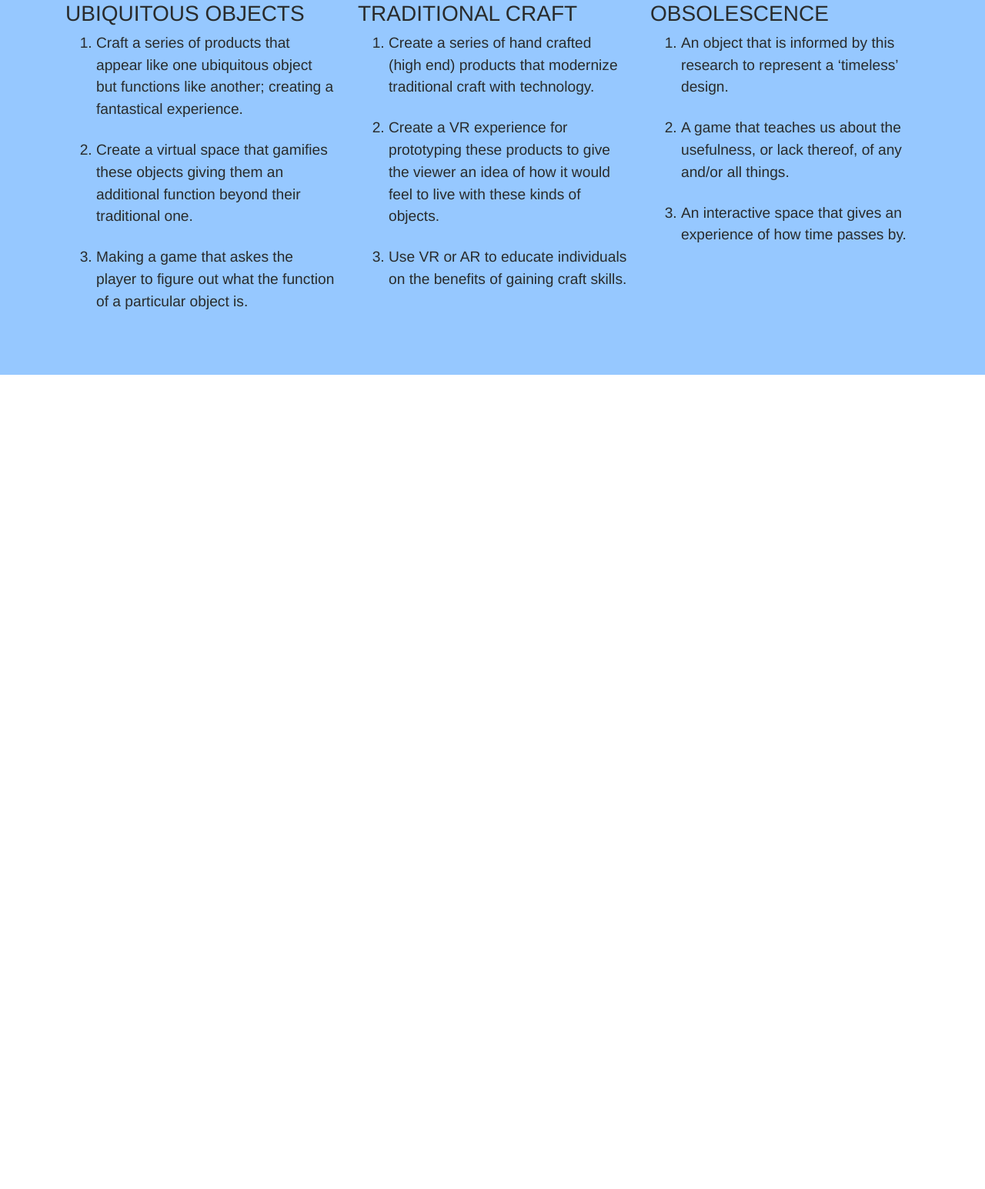
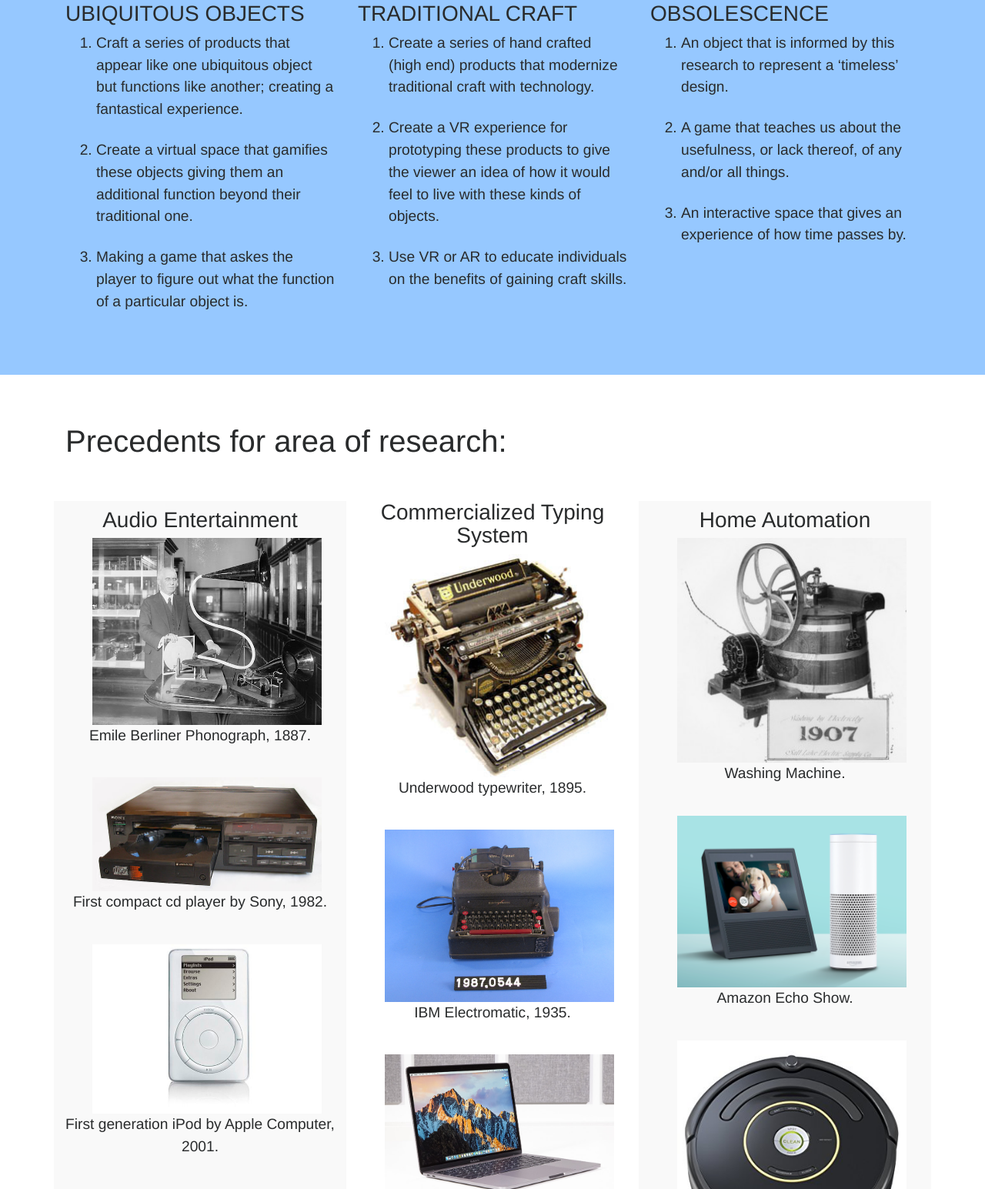
Before and after one commit to dylannegri/thesis-blog, a plain HTML site: page index.html in a window 1280 px wide. Shown: the part 1255-2800 px from the top of the page at 77% size. Before the commit the page ends 1742 px from the top, so only its background shows below. Drawn offline with nearby package versions, Linux system fonts and the light colour scheme; a script that the page names is missing.

Commit message:
blog update 9/14/17
grid of nines

```diff
--- a/css/style.css
+++ b/css/style.css
@@ -28,7 +28,7 @@ body {
     padding-bottom: 8vh;
     margin-top: 10px;
 }
-#info-text{
+.info-text{
     color: white;
     font-size: 1.2em;
 }
@@ -40,3 +40,20 @@ body {
     padding-bottom: 5%;
     background-color: rgb(150,200,255);
 }
+#grid-of-nine{
+    padding-top: 5%;
+    text-align: center;
+}
+#grid-item-1{
+    background-color: rgba(222,222,222,.2);
+    padding-top: 10px;
+}
+.grid-images{
+    width: 90%;
+    padding-left: 5%;
+}
+#funProjects{
+    background-color: black;
+    color: white;
+    padding-top: 5%;
+}
--- a/index.html
+++ b/index.html
@@ -37,7 +37,9 @@
 <section id="info">
     <div class="container">
         <div class="row">
-            <p id="info-text" class="col-sm-12 col-md-8 offset-md-2">Dylan Negri is currently a candidate for a degree from the MFA Design and Technology program at Parsons. He has a background in Sculpture and now has an invested interest in product design, interactive design, games, installation and understanding how interfaces affect us in our daily lives.</p>
+            <div class="col-sm-12 col-md-8 offset-md-2">
+                <p class="info-text">Dylan Negri is currently a candidate for a degree from the MFA Design and Technology program at Parsons. He has a background in Sculpture and now has an invested interest in product design, interactive design, games, installation and understanding how interfaces affect us in our daily lives.</p>
+            </div>
         </div>
     </div>
 </section> <!-- info -->
@@ -49,7 +51,7 @@
                 <h1>Potential Area of Research:</h1>
             </div>
 
-            <div id="grid-item-1" class="col-sm-12 col-md-6 col-lg-4">
+            <div class="col-sm-12 col-md-6 col-lg-4">
                 <h3>UBIQUITOUS OBJECTS</h3>
                 <ol>
                     <li class="info-text-2">Craft a series of products that appear like one ubiquitous object but functions like another; creating a fantastical experience.</li>
@@ -59,7 +61,7 @@
                     <li class="info-text-2">Making a game that askes the player to figure out what the function of a particular object is.</li>
                 </ol>
             </div>
-            <div id="grid-item-2" class="col-sm-12 col-md-6 col-lg-4">
+            <div class="col-sm-12 col-md-6 col-lg-4">
                 <h3>TRADITIONAL CRAFT</h3>
                 <ol>
                     <li class="info-text-2">Create a series of hand crafted (high end) products that modernize traditional craft with technology.</li>
@@ -69,7 +71,7 @@
                     <li class="info-text-2">Use VR or AR to educate individuals on the benefits of gaining craft skills.</li>
                 </ol>
             </div>
-            <div id="grid-item-3" class="col-sm-12 col-md-6 col-lg-4">
+            <div class="col-sm-12 col-md-6 col-lg-4">
                 <h3>OBSOLESCENCE</h3>
                 <ol>
                     <li class="info-text-2">An object that is informed by this research to represent a ‘timeless’ design.</li>
@@ -83,6 +85,74 @@
     </div> <!-- container -->
 </section> <!--project01 -->
 
+<section id="grid-of-nine">
+    <div class="container">
+        <div class="row">
+            <div class="col-sm-12 mb-5">
+                <h1 style="text-align: left;">Precedents for area of research:</h1>
+            </div>
+            <!-- ////////////////////////////// -->
+            <div id="grid-item-1" class="col-sm-12 col-md-6 col-lg-4">
+                <h3>Audio Entertainment</h3>
+                <img class="grid-images" src="./images/grid-images/Berliner.jpg">
+                <p class="info-text-2">Emile Berliner Phonograph, 1887.</p>
+                <br>
+                <img class="grid-images" src="./images/grid-images/sony1982.jpg">
+                <p class="info-text-2">First compact cd player by Sony, 1982.</p>
+                <br>
+                <img class="grid-images" src="./images/grid-images/ipod2001.jpg">
+                <p class="info-text-2">First generation iPod by Apple Computer, 2001.</p>
+            </div>
+            <!-- ////////////////////////////// -->
+            <div class="col-sm-12 col-md-6 col-lg-4">
+                <h3>Commercialized Typing System</h3>
+                <img class="grid-images" src="./images/grid-images/underwood1895.jpg">
+                <p class="info-text-2">Underwood typewriter, 1895.</p>
+                <br>
+                <img class="grid-images" src="./images/grid-images/IBM-Electromatic1935.jpg">
+                <p class="info-text-2">IBM Electromatic, 1935.</p>
+                <br>
+                <img class="grid-images" src="./images/grid-images/macbookpro.jpg">
+                <p class="info-text-2">Macbook Pro by Apple Computer, updated annually.</p>
+            </div>
+            <!-- ////////////////////////////// -->
+            <div id="grid-item-1" class="col-sm-12 col-md-6 col-lg-4">
+                <h3>Home Automation</h3>
+                <img class="grid-images" src="./images/grid-images/washer.jpg">
+                <p class="info-text-2">Washing Machine.</p>
+                <br>
+                <img class="grid-images" src="./images/grid-images/echo.png">
+                <p class="info-text-2">Amazon Echo Show.</p>
+                <br>
+                <img class="grid-images" src="./images/grid-images/roomba.jpg">
+                <p class="info-text-2">Roomba.</p>
+            </div>
+        </div> <!--row-->
+    </div> <!--container-->
+</section> <!-- grid of nine precedents -->
+
+<section id="funProjects">
+    <div class="container">
+        <div class="row">
+            <!-- /////////////////////////////////// -->
+            <div class="col-sm-12 mb-5">
+                <h1>Fun Projects:</h1>
+            </div>
+            <!-- /////////////////////////////////// -->
+            <div class="col-sm-12 col-md-6 col-lg-4">
+                <a href="www.thenophone.com"><img class="grid-images" src="./images/grid-images/nophone.PNG"></a>
+            </div>
+            <div class="col-sm-12 col-md-6 col-lg-4">
+                <a href="www.fuckstogive.com"><img class="grid-images" src="./images/grid-images/fuckstogive.PNG"></a>
+            </div>
+            <div class="col-sm-12 col-md-6 offset-md-3 col-lg-4 offset-lg-0">
+                <a href="www.nycgarbage.com"><img class="grid-images" src="./images/grid-images/nyc garbage.PNG"></a>
+            </div>
+            <!-- ////////////////////////////////// -->
+        </div>
+    </div>
+</section>
+
 
 
 
```
Also changed, not shown: images/grid-images/Berliner.jpg (added), images/grid-images/IBM-Electromatic1935.jpg (added), images/grid-images/echo.png (added), images/grid-images/google-home.jpg (added), images/grid-images/homepod.jpg (added), images/grid-images/ipod2001.jpg (added), images/grid-images/macbookpro.jpg (added), images/grid-images/roomba.jpg (added), images/grid-images/sony1982.jpg (added), images/grid-images/underwood1895.jpg (added), images/grid-images/washer.jpg (added), 3 other files.
